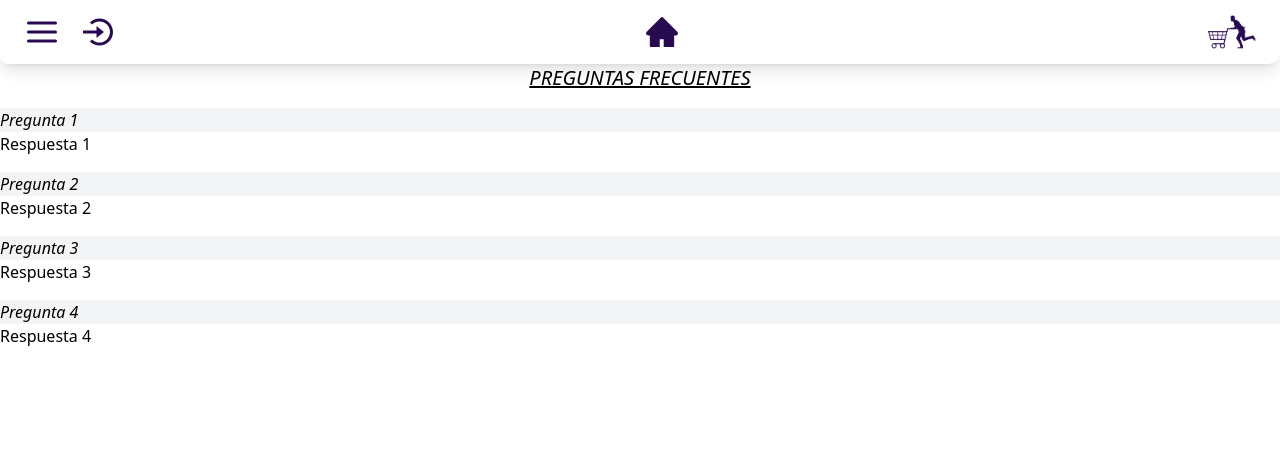
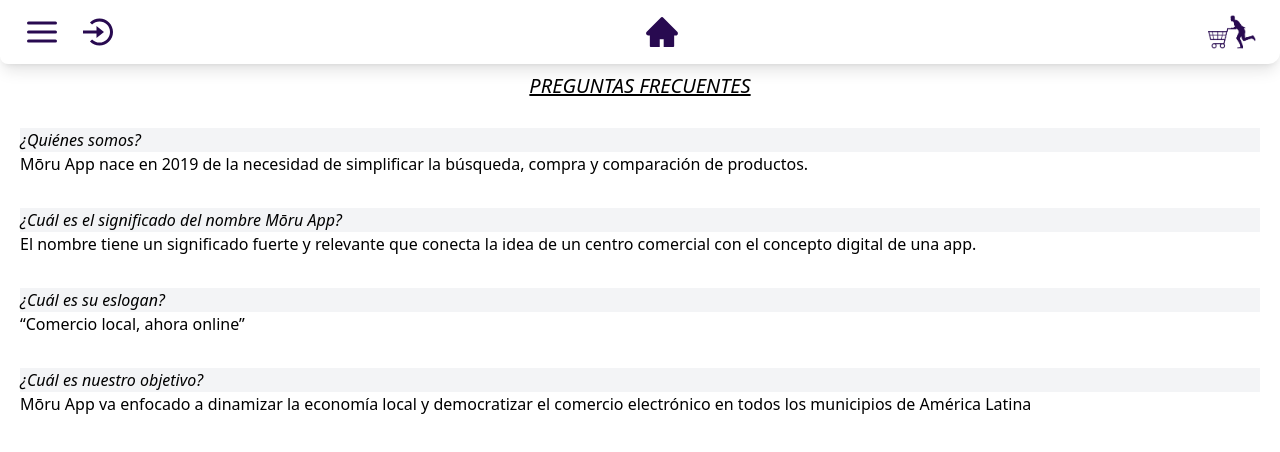
Before and after one commit to MoruApp9/MoruApp-Front, a React (Vite) app in the folder moru-app/: page /support in a window 1280 px wide. Shown: the top 452 px of the page. Built offline with nearby package versions, Linux system fonts and the light colour scheme.

Commit message:
Preguntas

```diff
--- a/moru-app/src/components/FAQ.jsx
+++ b/moru-app/src/components/FAQ.jsx
@@ -1,23 +1,25 @@
 const FAQ = () => {
     return (
         <div>
-            <h1 className="text-decoration: underline text-center text-xl italic">PREGUNTAS FRECUENTES</h1>
-            <div className="mt-4">
-                <h1 className="italic bg-gray-100">Pregunta 1</h1>
-                <h1>Respuesta 1</h1>
+            <h1 className="text-decoration: underline text-center text-xl italic mt-2 mb-7">PREGUNTAS FRECUENTES</h1>
+            <div className="ml-5 mr-5">
+            <div className="mt-4 mb-8">
+                <h1 className="italic bg-gray-100">¿Quiénes somos?</h1>
+                <h1>Mōru App nace en 2019 de la necesidad de simplificar la búsqueda, compra y comparación de productos.</h1>
             </div>
-            <div className="mt-4">
-                <h1 className="italic bg-gray-100">Pregunta 2</h1>
-                <h1>Respuesta 2</h1>
+            <div className="mt-4 mb-8">
+                <h1 className="italic bg-gray-100">¿Cuál es el significado del nombre Mōru App?</h1>
+                <h1>El nombre tiene un significado fuerte y relevante que conecta la idea de un centro comercial con el concepto digital de una app.</h1>
             </div>
-            <div className="mt-4">
-                <h1 className="italic bg-gray-100">Pregunta 3</h1>
-                <h1>Respuesta 3</h1>
+            <div className="mt-4 mb-8">
+                <h1 className="italic bg-gray-100">¿Cuál es su eslogan?</h1>
+                <h1>“Comercio local, ahora online”</h1>
             </div>
-            <div className="mt-4">
-                <h1 className="italic bg-gray-100">Pregunta 4</h1>
-                <h1>Respuesta 4</h1>
+            <div className="mt-4 mb-8">
+                <h1 className="italic bg-gray-100">¿Cuál es nuestro objetivo?</h1>
+                <h1>Mōru App va enfocado a dinamizar la economía local y democratizar el comercio electrónico en todos los municipios de América Latina</h1>
             </div>
+        </div>
         </div>
     )
 }
```
